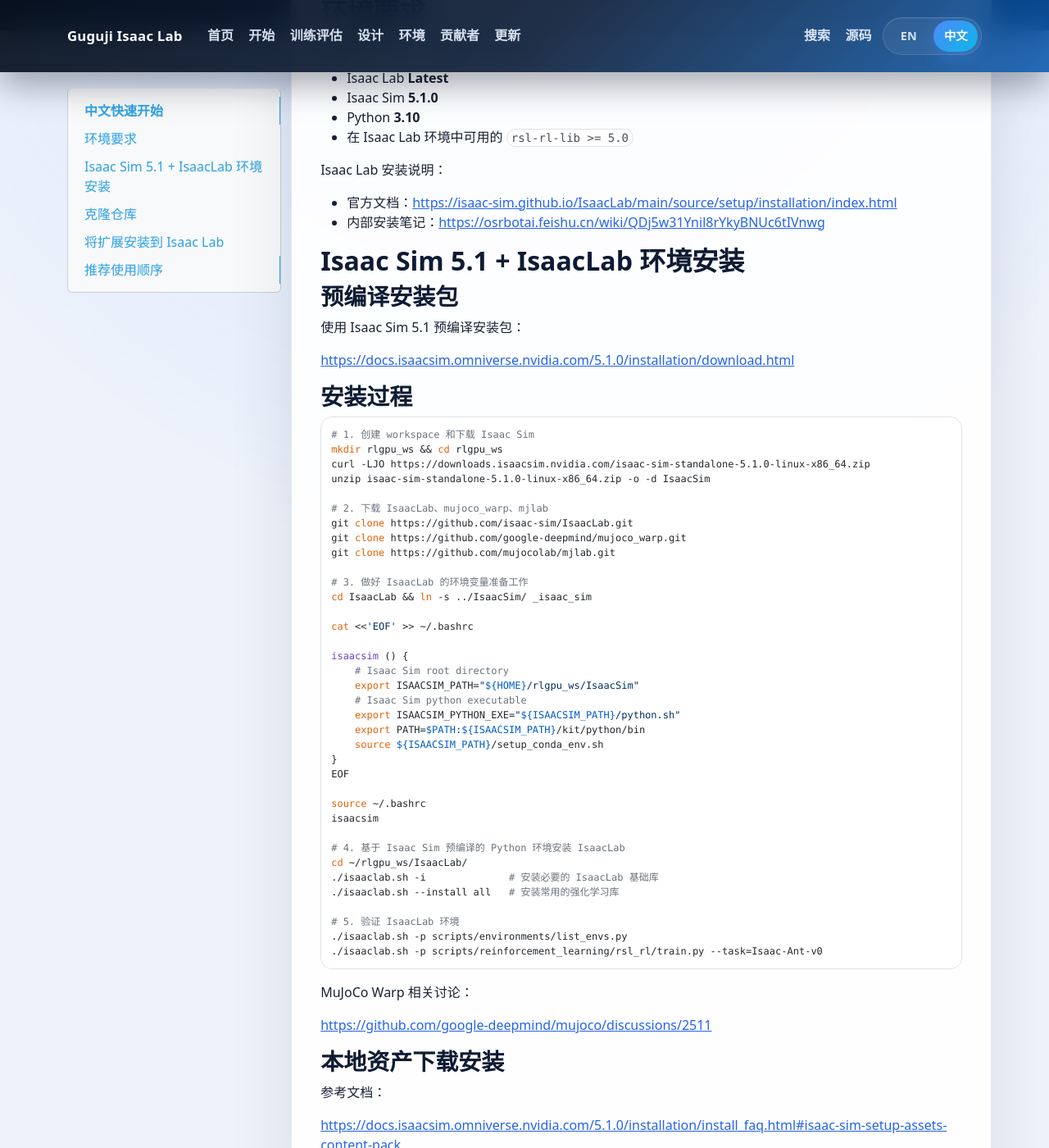
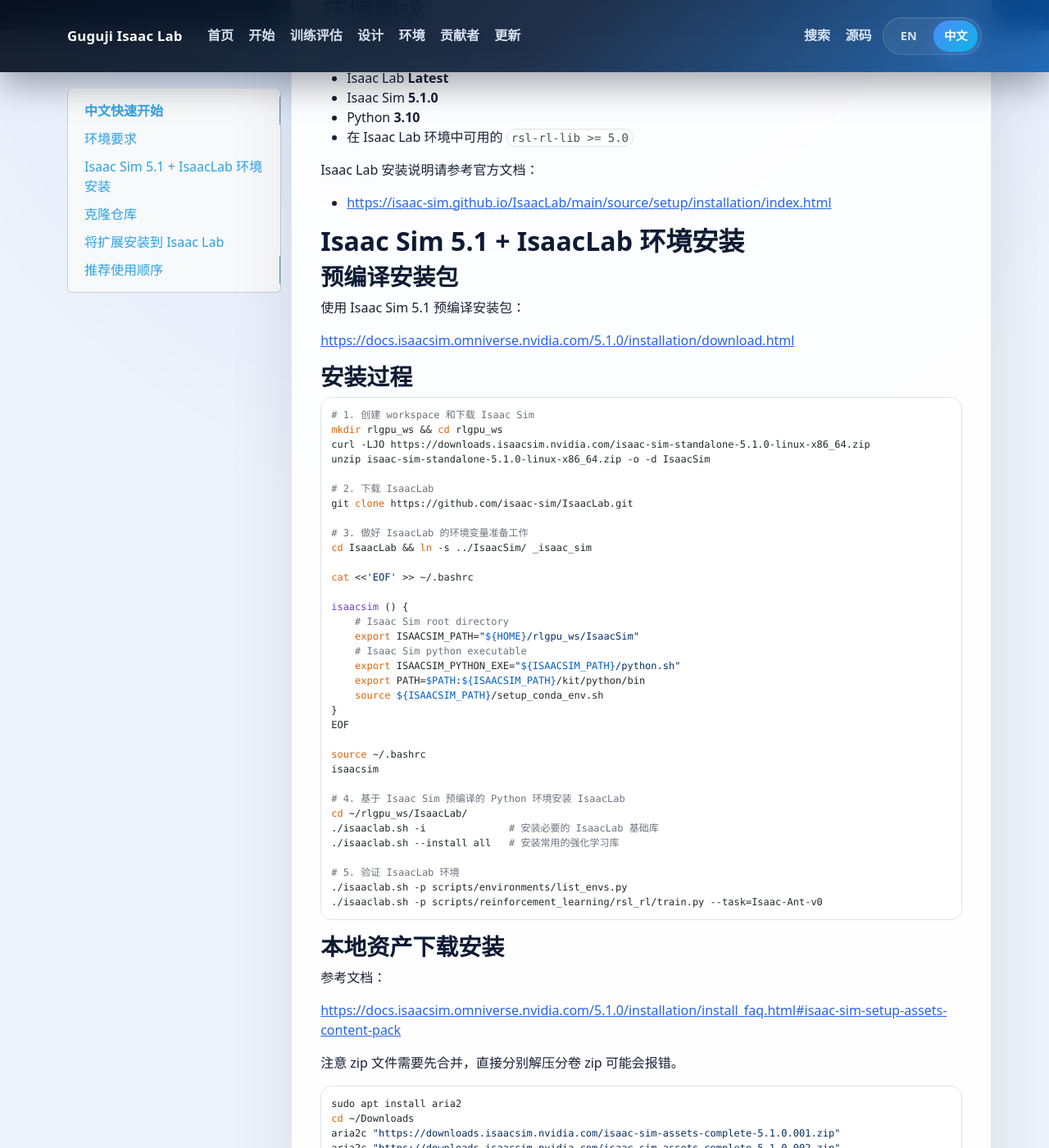
Before and after one commit to osrbot/guguji_isaaclab, an MkDocs documentation site: the page built from docs/zh/getting-started.md, in a window 1280 px wide and 1400 px high, scrolled down 203 px. Shown: the whole window at 82% size. Built offline with MkDocs 1.6.1, drawn with Linux system fonts in a browser that asks for light colours; nearby versions of some CDN libraries.

Commit message:
docs: remove internal and MuJoCo setup references in Chinese guide

````diff
--- a/docs/zh/getting-started.md
+++ b/docs/zh/getting-started.md
@@ -9,10 +9,9 @@
 - Python **3.10**
 - 在 Isaac Lab 环境中可用的 `rsl-rl-lib >= 5.0`
 
-Isaac Lab 安装说明：
+Isaac Lab 安装说明请参考官方文档：
 
-- 官方文档：<https://isaac-sim.github.io/IsaacLab/main/source/setup/installation/index.html>
-- 内部安装笔记：<https://osrbotai.feishu.cn/wiki/QDj5w31Ynil8rYkyBNUc6tIVnwg>
+- <https://isaac-sim.github.io/IsaacLab/main/source/setup/installation/index.html>
 
 ## Isaac Sim 5.1 + IsaacLab 环境安装
 
@@ -30,10 +29,8 @@
 curl -LJO https://downloads.isaacsim.nvidia.com/isaac-sim-standalone-5.1.0-linux-x86_64.zip
 unzip isaac-sim-standalone-5.1.0-linux-x86_64.zip -o -d IsaacSim
 
-# 2. 下载 IsaacLab、mujoco_warp、mjlab
+# 2. 下载 IsaacLab
 git clone https://github.com/isaac-sim/IsaacLab.git
-git clone https://github.com/google-deepmind/mujoco_warp.git
-git clone https://github.com/mujocolab/mjlab.git
 
 # 3. 做好 IsaacLab 的环境变量准备工作
 cd IsaacLab && ln -s ../IsaacSim/ _isaac_sim
@@ -62,10 +59,6 @@
 ./isaaclab.sh -p scripts/environments/list_envs.py
 ./isaaclab.sh -p scripts/reinforcement_learning/rsl_rl/train.py --task=Isaac-Ant-v0
 ```
-
-MuJoCo Warp 相关讨论：
-
-<https://github.com/google-deepmind/mujoco/discussions/2511>
 
 ### 本地资产下载安装
 
````
